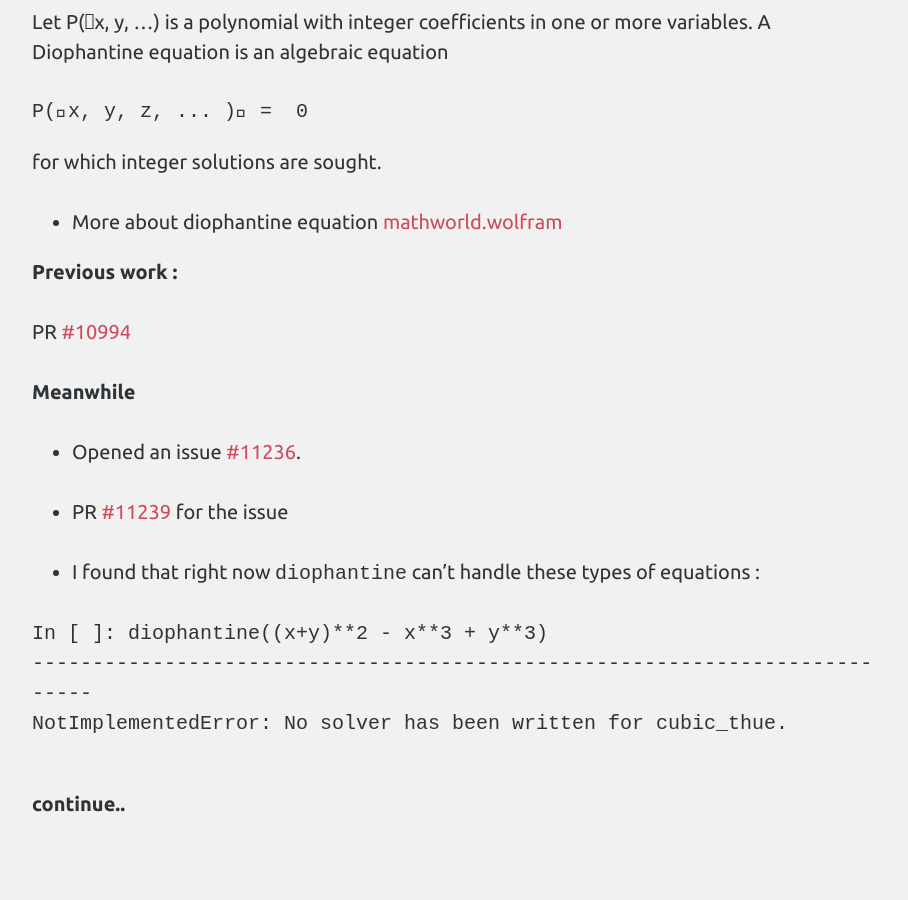
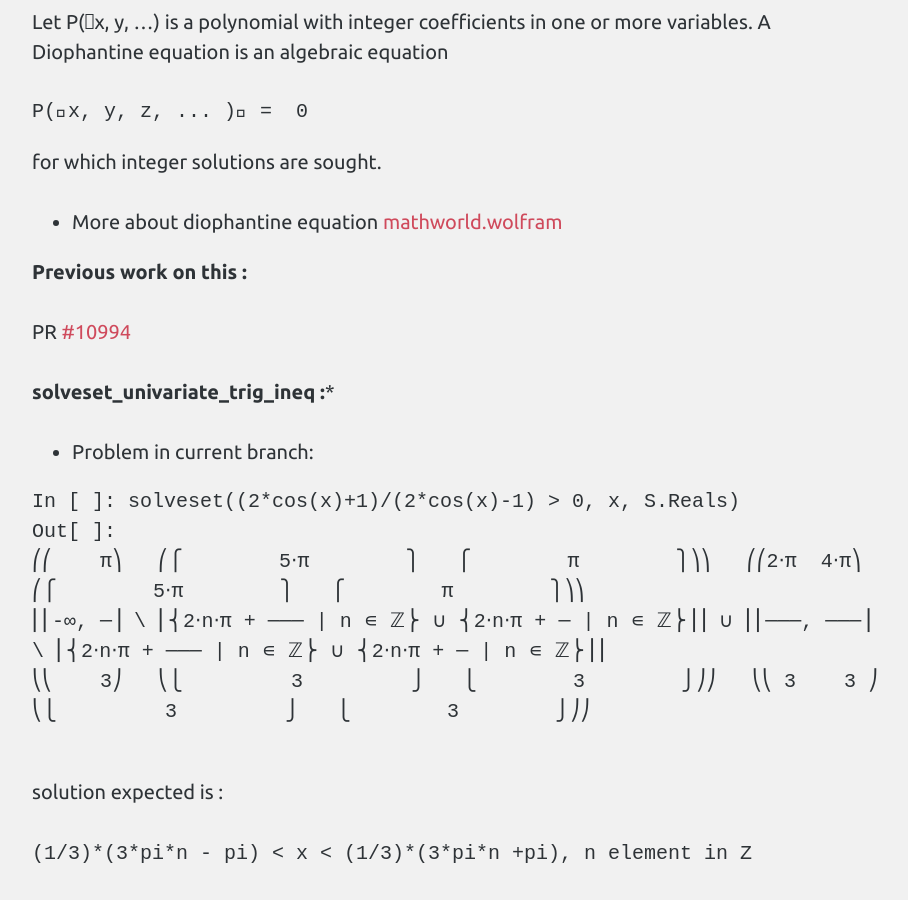
Before and after one commit to Shekharrajak/shekharrajak.github.io, a Jekyll site: the page built from _posts/2016-6-13-Coding-Period-week-4.md, in a window 1280 px wide and 900 px high, scrolled down 1270 px. Shown: the whole window, without its empty margins (183-1091 px from the left). Built offline with Jekyll 4.4.1, drawn with Linux system fonts in a browser that asks for light colours; nearby versions of some CDN libraries; comment, search, counter and statistics services are not loaded; some of the changed text lies outside the part shown.

Commit message:
week 4 edit

````diff
--- a/_posts/2016-6-13-Coding-Period-week-4.md
+++ b/_posts/2016-6-13-Coding-Period-week-4.md
@@ -27,9 +27,29 @@ for which integer solutions are sought.
 
 * More about diophantine equation [mathworld.wolfram](http://mathworld.wolfram.com/DiophantineEquation.html)
 
-**Previous work :**
+**Previous work on this :**
 
 PR [#10994](https://github.com/sympy/sympy/pull/10994)
+
+**solveset_univariate_trig_ineq :***
+
+* Problem in current branch:
+
+```
+In [ ]: solveset((2*cos(x)+1)/(2*cos(x)-1) > 0, x, S.Reals)
+Out[ ]:
+⎛⎛    π⎞   ⎛⎧        5⋅π        ⎫   ⎧        π        ⎫⎞⎞   ⎛⎛2⋅π  4⋅π⎞   ⎛⎧        5⋅π        ⎫   ⎧        π        ⎫⎞⎞
+⎜⎜-∞, ─⎟ \ ⎜⎨2⋅n⋅π + ─── | n ∊ ℤ⎬ ∪ ⎨2⋅n⋅π + ─ | n ∊ ℤ⎬⎟⎟ ∪ ⎜⎜───, ───⎟ \ ⎜⎨2⋅n⋅π + ─── | n ∊ ℤ⎬ ∪ ⎨2⋅n⋅π + ─ | n ∊ ℤ⎬⎟⎟
+⎝⎝    3⎠   ⎝⎩         3         ⎭   ⎩        3        ⎭⎠⎠   ⎝⎝ 3    3 ⎠   ⎝⎩         3         ⎭   ⎩        3        ⎭⎠⎠
+
+```
+
+solution expected is :
+
+`(1/3)*(3*pi*n - pi) < x < (1/3)*(3*pi*n +pi), n element in Z`
+
+I am working on this right now.
+
 
 **Meanwhile**
 
````
